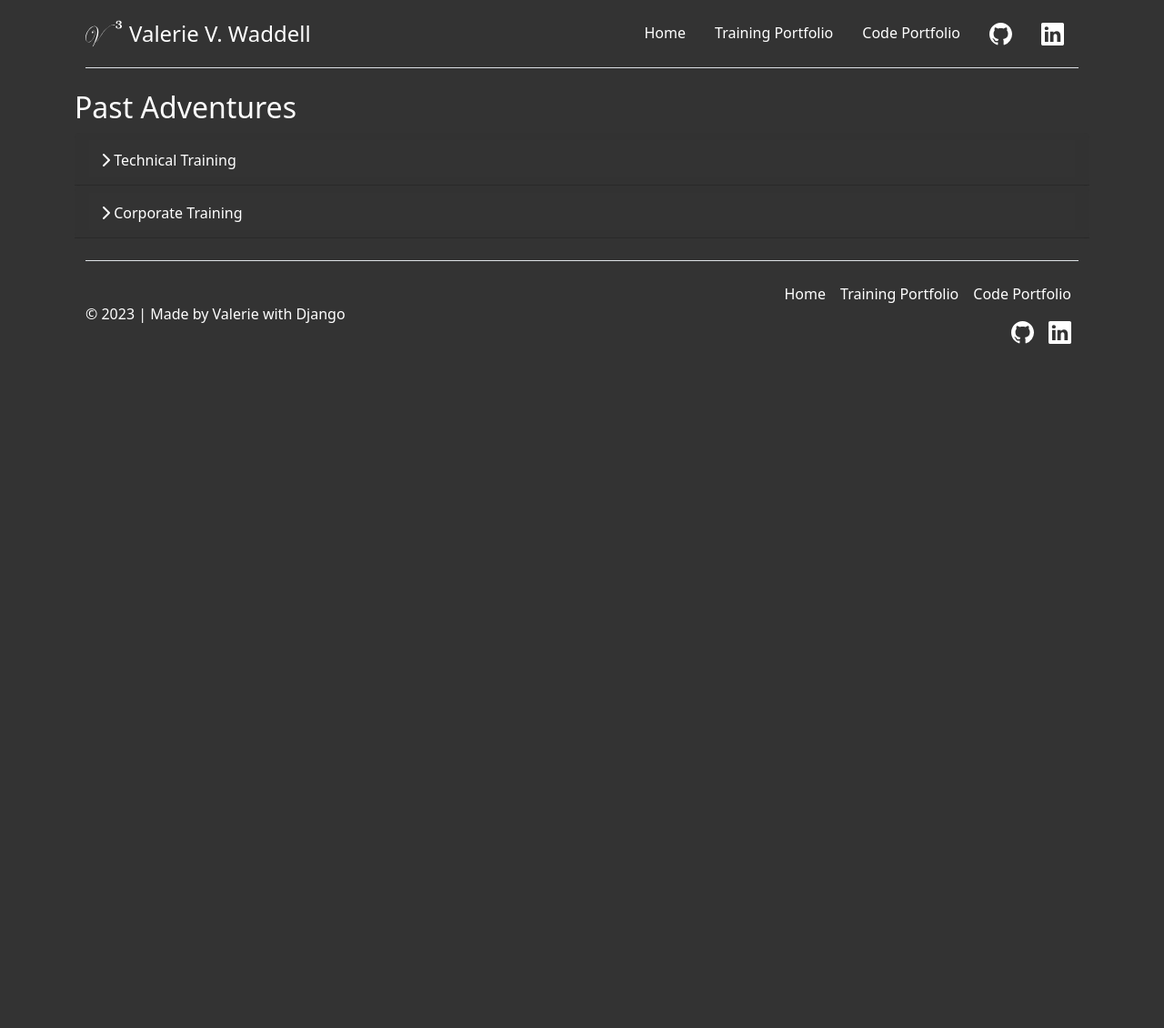
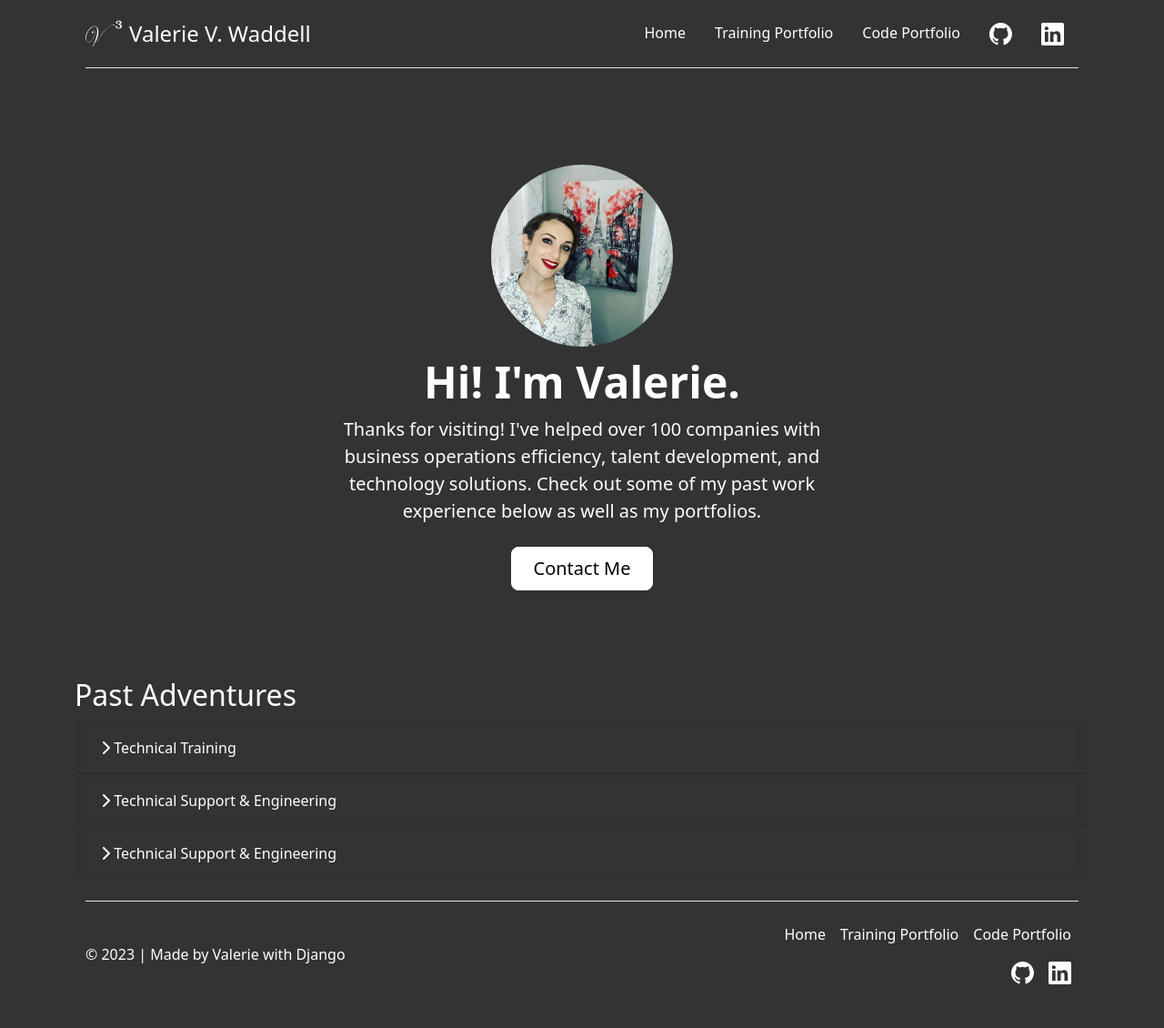
Before and after one commit to valerieviolav/personal_portfolio, a Django app: page / in a window 1280 px wide. Shown: the whole page at 91% size. Before the commit the page ends 378 px from the top, so only its background shows below. Run offline with Django 4.2, Linux system fonts and the light colour scheme; some libraries are stand-ins or nearby versions.

Commit message:
Finalized resume blocks, added hero block

```diff
--- a/pages/templates/pages/home.html
+++ b/pages/templates/pages/home.html
@@ -1,12 +1,26 @@
 
 {% extends "base.html" %}
+{% load static %}
 
 {% block page_content %}
 <!-- pages/templates/pages/home.html -->
-    <h2>Past Adventures</h2>
+<div class="px-4 py-5 my-5 text-center">
+  <div class="d-flex flex-column align-items-center">
+    <div class="rounded-circle image-crop" style="background-image: url('{% static 'cover.jpeg' %}');"></div>
+      <h1 class="display-5 fw-bold text-body-emphasis" id="contact-h1">Hi! I'm Valerie.</h1>
+      <div class="col-lg-6 mx-auto">
+        <p class="lead mb-4">Thanks for visiting! I've helped over 100 companies with <strong>business operations efficiency</strong>, <strong>talent development</strong>, and <strong>technology solutions</strong>. Check out some of my past work experience below as well as my portfolios.</p>
+        <div class="d-grid gap-2 d-sm-flex justify-content-sm-center">
+          <a href="#" class="btn btn-primary btn-lg px-4 gap-3" id="contact">Contact Me</a>
+        </div>
+      </div>
+  </div>
+</div>
+<!--Begin Resume-->
+<h2>Past Adventures</h2>
 
     <div class="accordion" id="resume">
-      <!-- Technical Training Card -->
+      <!-- Training Card -->
         <div class="card">
           <div class="card-header" id="headingOne">
             <h2 class="mb-0">
@@ -18,31 +32,52 @@
           <div id="collapseOne" class="collapse" data-parent="#resume">
             <div class="card-body">
               <ul class="resume-list">
-                <li class="resume-list-item" id="li-training"><span style="padding-left: 20px;">Some text</span></li>
-                <li class="resume-list-item" id="li-training"><span style="padding-left: 20px;">Some text</span></li>
+                <li class="resume-list-item" id="li-training"><span style="padding-left: 20px;">I&apos;ve trained more than 200 individuals in technical support, low-code/no-code software development, sales, and customer service in results-based development programs.</span></li>
+                <li class="resume-list-item" id="li-training"><span style="padding-left: 20px;">I&apos;ve designed training for talent development, change management, product training, and operational enablement.</span></li>
               </ul>
             </div>
           </div>
         </div>
-        <!-- End of Technical Training Card -->
-        <!-- Training Card -->
+        <!-- End of Training Card -->
+        <!-- Technical Card -->
         <div class="card">
           <div class="card-header" id="headingTwo">
             <h2 class="mb-0">
               <button class="btn btn-link" type="button" data-toggle="collapse" data-target="#collapseTwo">
-                <i class="icon fas fa-chevron-right"></i> Corporate Training
+                <i class="icon fas fa-chevron-right"></i> Technical Support &amp; Engineering
               </button>
             </h2>
           </div>
           <div id="collapseTwo" class="collapse" data-parent="#resume">
             <div class="card-body">
               <ul class="resume-list">
-                <li class="resume-list-item" id="li-training"><span style="padding-left: 20px;">Some text</span></li>
-                <li class="resume-list-item" id="li-training"><span style="padding-left: 20px;">Some text</span></li>
+                <li class="resume-list-item" id="li-technical"><span style="padding-left: 20px;">As a Technical Consultant, I provided comprehensive technical support and enablement to over 300 businesses, ranging from small businesses to enterprises.</span></li>
+                <li class="resume-list-item" id="li-technical"><span style="padding-left: 20px;">I&apos;ve developed custom tools, and integrated commercial enterprise and open source software to ensure my clients have the tools they need to get things done.</span></li>
+                <li class="resume-list-item" id="li-technical"><span style="padding-left: 20px;">I&apos;ve serviced and supported desktop computers, servers, access control systems, and IoT devices for various purposes, including electric vehicle charging equipment - maintaining both hardware and software.</span></li>
+
               </ul>
             </div>
           </div>
         </div>
-        <!-- End of Training Card -->
+        <!-- End of Technical Card -->
+         <!-- business Card -->
+         <div class="card">
+          <div class="card-header" id="headingTwo">
+            <h2 class="mb-0">
+              <button class="btn btn-link" type="button" data-toggle="collapse" data-target="#collapseTwo">
+                <i class="icon fas fa-chevron-right"></i> Technical Support &amp; Engineering
+              </button>
+            </h2>
+          </div>
+          <div id="collapseTwo" class="collapse" data-parent="#resume">
+            <div class="card-body">
+              <ul class="resume-list">
+                <li class="resume-list-item" id="li-business"><span style="padding-left: 20px;">In my career as a hotel manager I specialized in recovering underperforming properties, overseeing improvements to operational efficiency, revenue, and several full-scale renovations.</span></li>
+                <li class="resume-list-item" id="li-business"><span style="padding-left: 20px;">In my roles as both a trainer and a technology consultant I’ve been able to apply my business accumen to not only perform tasks as assigned, but innovate and consult with stakeholders to achieve organizational goals. </span></li>
+              </ul>
+            </div>
+          </div>
+        </div>
+        <!-- End of business Card -->
       </div>
 {% endblock page_content %}
--- a/static/custom.css
+++ b/static/custom.css
@@ -13,6 +13,28 @@ body {
   } */
   .nav-link {
       color: #fff;
+  }
+  .rounded-circle {
+    width: 200px;
+    height: 200px;
+    margin: 10px;
+  }
+
+  .image-crop {
+    width: 200px;
+    height: 200px;
+    border-radius: 50%;
+    background-image: url('{% static 'cover.jpeg' %}');
+    background-size: cover;
+    background-position: center;
+  }
+  #contact-h1 {
+    color: #fff !important;
+  }
+  #contact {
+    background-color: #fff;
+    color:black;
+    border-color: #fff;
   }
   footer .text-body-secondary {
       color: #fff !important;
@@ -52,3 +74,15 @@ body {
         margin-right: 5px;
         font-weight: 900;
       }
+    #li-technical::before {
+      content: "\f120";
+      font-family: "Font Awesome 6 Free";
+      margin-right: 5px;
+      font-weight: 900;
+    }
+    #li-business::before {
+      content: "\e522";
+      font-family: "Font Awesome 6 Free";
+      margin-right: 5px;
+      font-weight: 900;
+    }
```
Also changed, not shown: static/cover.jpeg (added), 1 other file.
